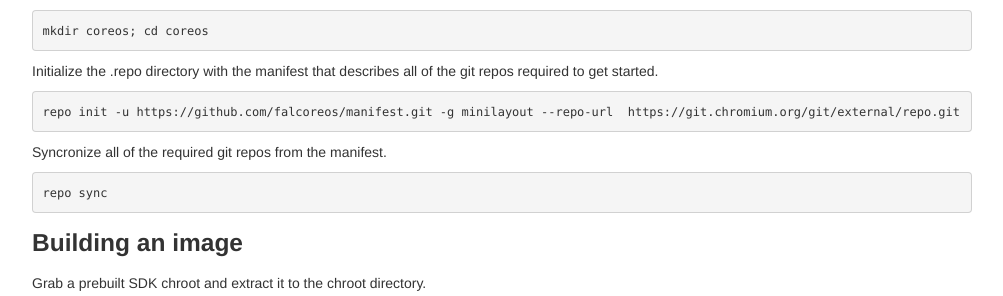
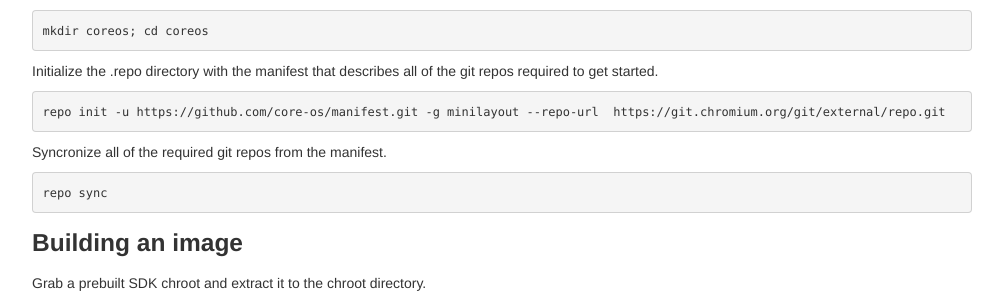
Before and after one commit to RandomStuffs22/coreos.github.com, a Jekyll site: the page built from index.markdown, in a window 1280 px wide and 900 px high, scrolled down 337 px. Shown: the part 155-451 px from the top of the window, without its empty margins (138-1141 px from the left). Built offline with Jekyll 4.4.1, drawn with Linux system fonts in a browser that asks for light colours; Markdown is read by kramdown in place of the engine named in the settings; part of the change alters nothing that is shown.

Commit message:
fix(index): change the github url to core-os

````diff
--- a/index.markdown
+++ b/index.markdown
@@ -45,7 +45,7 @@ Initialize the .repo directory with the manifest that describes all of the git
 repos required to get started.
 
 ```
-repo init -u https://github.com/falcoreos/manifest.git -g minilayout --repo-url  https://git.chromium.org/git/external/repo.git
+repo init -u https://github.com/core-os/manifest.git -g minilayout --repo-url  https://git.chromium.org/git/external/repo.git
 ```
 
 Syncronize all of the required git repos from the manifest.
````
